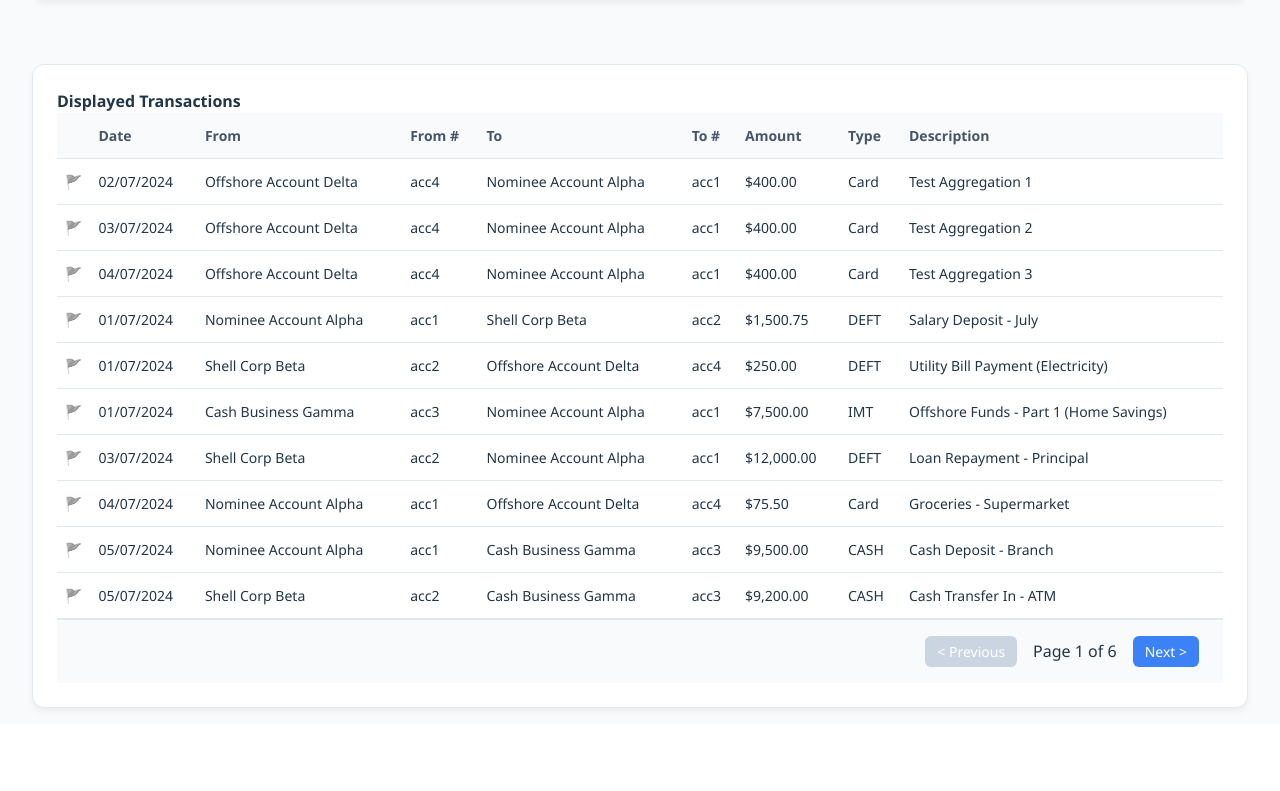
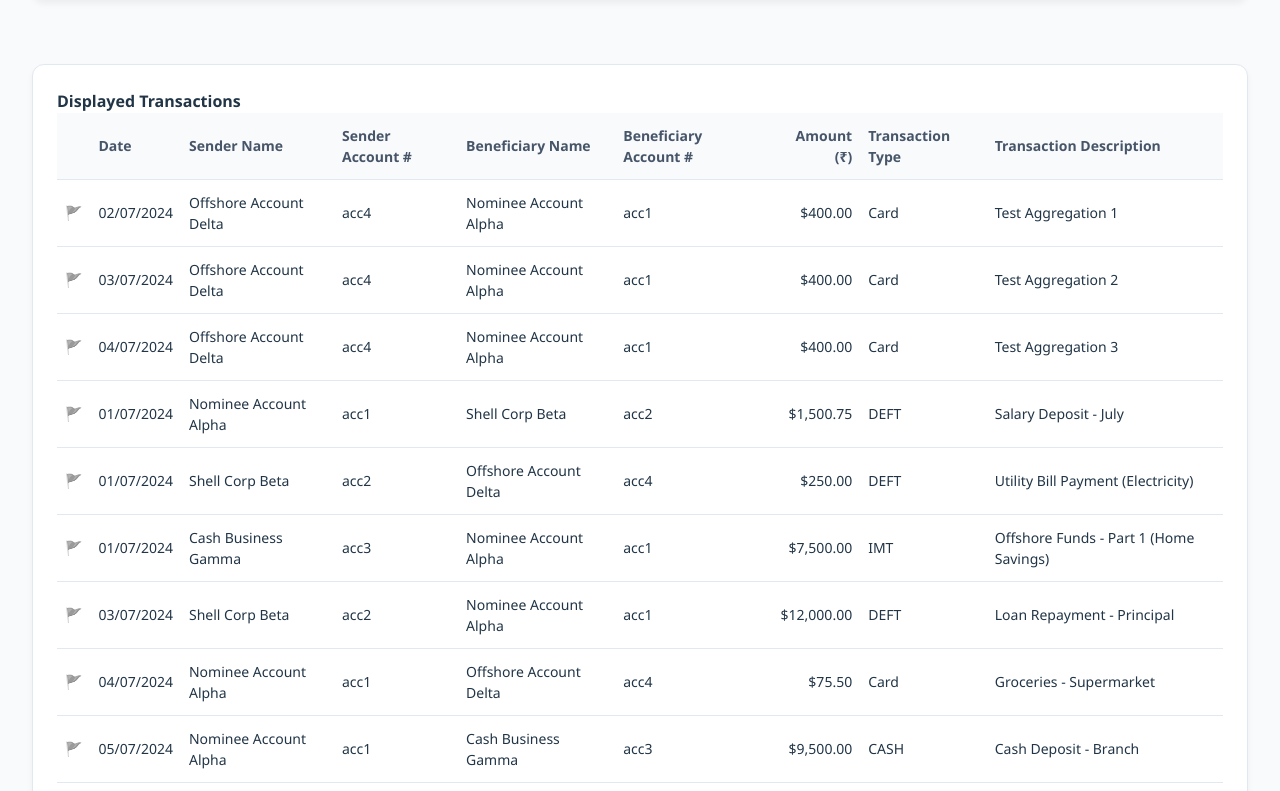
Before and after one commit to tarunbolla/txn-visualiser, a React (Vite) app: page / in a window 1280 px wide. Shown: the part 809-1600 px from the top of the page. Before the commit the page ends 1533 px from the top, so only its background shows below. Built offline with nearby package versions, Linux system fonts and the light colour scheme.

Commit message:
Use Sender and Beneficiary terminology in table headers

```diff
--- a/src/components/TransactionsTable.tsx
+++ b/src/components/TransactionsTable.tsx
@@ -30,13 +30,13 @@ const TransactionsTable: React.FC<TransactionsTableProps> = ({
           <tr>
             <th style={{ width: '20px' }}></th>
             <th>Date</th>
-            <th>From</th>
-            <th>From #</th>
-            <th>To</th>
-            <th>To #</th>
-            <th>Amount</th>
-            <th>Type</th>
-            <th>Description</th>
+            <th>Sender Name</th>
+            <th>Sender Account #</th>
+            <th>Beneficiary Name</th>
+            <th>Beneficiary Account #</th>
+            <th style={{ textAlign: 'right' }}>Amount (₹)</th>
+            <th>Transaction Type</th>
+            <th>Transaction Description</th>
           </tr>
         </thead>
         <tbody>
@@ -69,7 +69,7 @@ const TransactionsTable: React.FC<TransactionsTableProps> = ({
                 <td>{tx.from}</td>
                 <td>{getAccountName(tx.to)}</td>
                 <td>{tx.to}</td>
-                <td>{formatCurrency(tx.amount)}</td>
+                <td style={{ textAlign: 'right' }}>{formatCurrency(tx.amount)}</td>
                 <td>{tx.type}</td>
                 <td>{tx.description}</td>
               </tr>
```
